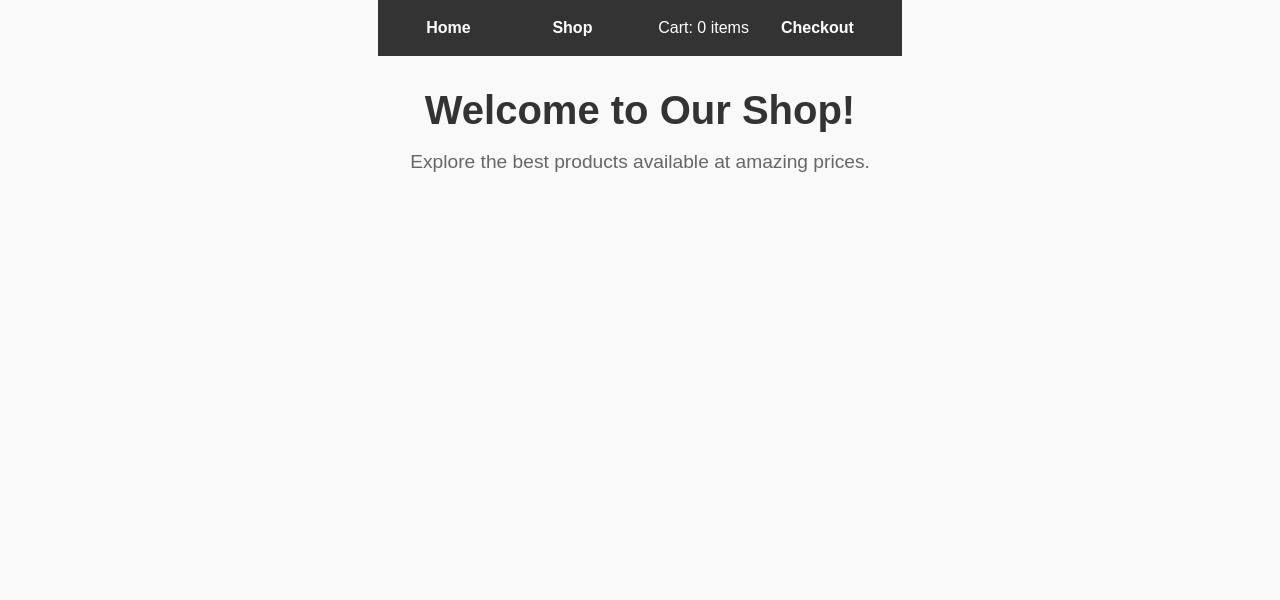
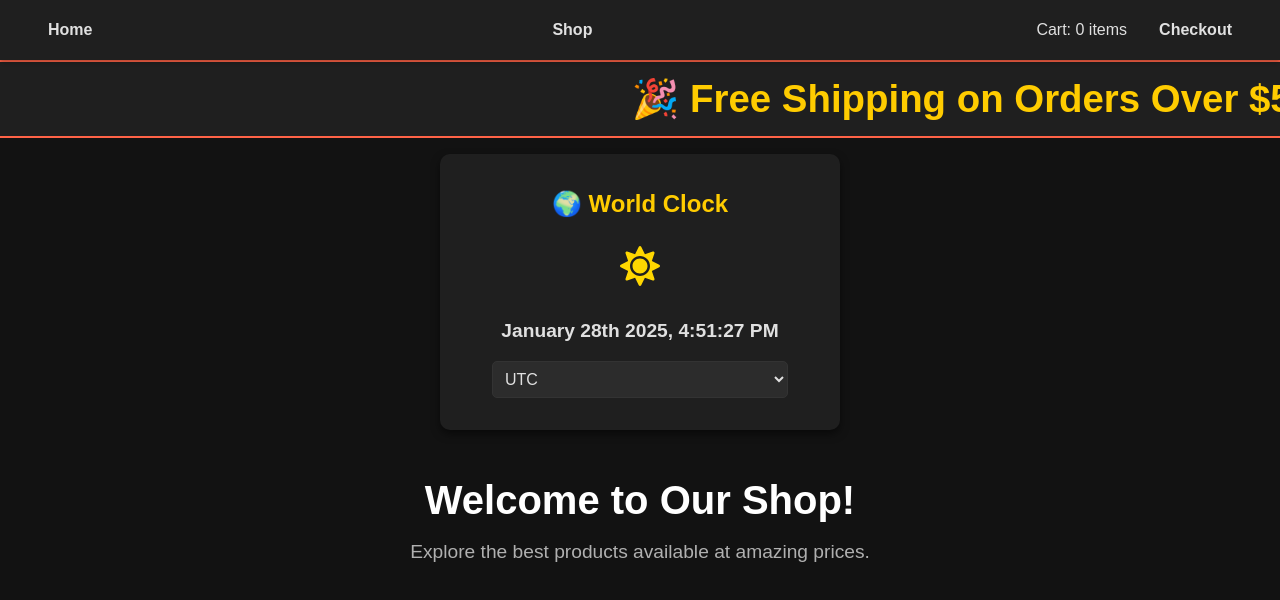
Before and after one commit to Bash-the-Kernel/shopping-cart, a React (Vite) app: page / in a window 1280 px wide. Shown: the top 600 px of the page. Built offline with nearby package versions, Linux system fonts and the light colour scheme.

Commit message:
added world clock and scrolling banner and dark theme

```diff
--- a/package.json
+++ b/package.json
@@ -12,10 +12,13 @@
   "dependencies": {
     "@tailwindcss/vite": "^4.0.0",
     "axios": "^1.7.9",
+    "framer-motion": "^12.0.6",
+    "moment-timezone": "^0.5.47",
     "react": "^18.3.1",
     "react-dom": "^18.3.1",
     "react-helmet": "^6.1.0",
     "react-helmet-async": "^2.0.5",
+    "react-icons": "^5.4.0",
     "react-router-dom": "^7.1.3",
     "react-testing-library": "^8.0.1",
     "tailwind": "^4.0.0"
--- a/src/App.css
+++ b/src/App.css
@@ -7,8 +7,8 @@
 
 body {
   font-family: Arial, sans-serif;
-  background-color: #f9f9f9;
-  color: #333;
+  background-color: #121212; /* Dark background */
+  color: #e0e0e0; /* Light text for contrast */
   min-height: 100vh;
   display: flex;
   flex-direction: column;
@@ -25,15 +25,27 @@ nav {
   justify-content: space-between;
   align-items: center;
   padding: 1rem 2rem;
-  background-color: #333;
-  color: white;
-  width: 100%;
+  background-color: #1f1f1f; /* Darker navbar */
+  color: #e0e0e0;
+  width: 100vw; /* Ensure it stretches across the full width */
+  position: fixed; /* Fix it to the top */
+  top: 0;
+  left: 0;
+  right: 0;
+  height: 60px; /* Fixed height for consistency */
+  z-index: 1000; /* Ensure it's above other elements */
+  box-shadow: 0 2px 4px rgba(0, 0, 0, 0.3);
+}
+
+body {
+  padding-top: 60px; /* Prevent content from hiding under the fixed navbar */
 }
 
 nav a {
   margin: 0 1rem;
-  color: white;
+  color: #e0e0e0;
   font-weight: bold;
+  transition: color 0.3s ease;
 }
 
 nav a:hover {
@@ -50,6 +62,7 @@ nav span {
   font-size: 1rem;
 }
 
+
 /* Home Page Styles */
 .home {
   padding: 2rem;
@@ -60,11 +73,12 @@ nav span {
 .home h1 {
   font-size: 2.5rem;
   margin-bottom: 1rem;
+  color: #ffffff; /* Bright white for headings */
 }
 
 .home p {
   font-size: 1.2rem;
-  color: #666;
+  color: #b0b0b0; /* Lighter gray for text */
 }
 
 /* Shop Page Styles */
@@ -77,12 +91,13 @@ nav span {
   font-size: 2rem;
   margin-bottom: 2rem;
   text-align: center;
+  color: #ffffff;
 }
 
 .loading-message, .error-message {
   text-align: center;
   font-size: 1.2rem;
-  color: #666;
+  color: #b0b0b0;
   margin: 2rem 0;
 }
 
@@ -100,12 +115,18 @@ nav span {
 
 /* Product Card Styles */
 .product-card {
-  border: 1px solid #ddd;
+  border: 1px solid #333; /* Darker border */
   border-radius: 8px;
   padding: 1rem;
-  background-color: white;
-  box-shadow: 0 2px 4px rgba(0, 0, 0, 0.1);
+  background-color: #1f1f1f; /* Dark card background */
+  box-shadow: 0 4px 8px rgba(0, 0, 0, 0.3);
   text-align: center;
+  transition: transform 0.3s ease, box-shadow 0.3s ease;
+}
+
+.product-card:hover {
+  transform: translateY(-5px);
+  box-shadow: 0 6px 12px rgba(0, 0, 0, 0.4);
 }
 
 .product-card img {
@@ -118,43 +139,40 @@ nav span {
 .product-card h3 {
   font-size: 1.2rem;
   margin: 1rem 0;
+  color: #ffffff;
 }
 
 .product-card p {
   font-size: 1.1rem;
-  color: #333;
+  color: #b0b0b0;
   margin: 0.5rem 0;
 }
 
-.product-card div {
-  display: flex;
-  justify-content: center;
-  align-items: center;
-  gap: 0.5rem;
-  margin: 1rem 0;
-}
-
 .product-card button {
-  background-color: #333;
+  background-color: #ff6347; /* Tomato color */
   color: white;
   border: none;
   padding: 0.5rem 1rem;
   border-radius: 4px;
   cursor: pointer;
   font-size: 1rem;
+  transition: background-color 0.3s ease;
 }
 
 .product-card button:hover {
-  background-color: #ff6347; /* Tomato color */
+  background-color: #e5533d; /* Darker tomato color */
 }
 
 .product-card input {
   width: 50px;
   text-align: center;
   padding: 0.5rem;
-  border: 1px solid #ddd;
+  border: 1px solid #333;
   border-radius: 4px;
+  background-color: #2c2c2c; /* Dark input background */
+  color: #e0e0e0;
 }
+
 .add-to-cart-button:focus {
   outline: 2px solid #ff6347; /* Highlight focus state */
 }
@@ -177,6 +195,7 @@ nav span {
   font-size: 2rem;
   margin-bottom: 2rem;
   text-align: center;
+  color: #ffffff;
 }
 
 .cart ul {
@@ -185,22 +204,23 @@ nav span {
 }
 
 .cart li {
-  border: 1px solid #ddd;
+  border: 1px solid #333;
   border-radius: 8px;
   padding: 1rem;
   margin: 1rem 0;
-  background-color: white;
-  box-shadow: 0 2px 4px rgba(0, 0, 0, 0.1);
+  background-color: #1f1f1f;
+  box-shadow: 0 2px 4px rgba(0, 0, 0, 0.3);
 }
 
 .cart h3 {
   font-size: 1.2rem;
   margin: 0 0 0.5rem 0;
+  color: #ffffff;
 }
 
 .cart p {
   font-size: 1rem;
-  color: #666;
+  color: #b0b0b0;
   margin: 0.25rem 0;
 }
 
--- a/src/App.jsx
+++ b/src/App.jsx
@@ -4,10 +4,12 @@ import { HelmetProvider } from "react-helmet-async";
 import "./App.css";
 
 // Lazy imports for components
+const ScrollingBanner = React.lazy(() => import("./components/ScrollingBanner"));
 const Navbar = React.lazy(() => import("./components/Navbar"));
 const Home = React.lazy(() => import("./pages/Home"));
 const Shop = React.lazy(() => import("./pages/Shop"));
 const Cart = React.lazy(() => import("./pages/Cart"));
+const WorldClock = React.lazy(() => import("./components/WorldClock"));
 
 const App = () => {
   const [cart, setCart] = useState([]); // State to manage the cart
@@ -20,6 +22,8 @@ const App = () => {
       <Router>
         <Suspense fallback={<div>Loading...</div>}>
           <Navbar cartCount={cartCount} />
+          <ScrollingBanner/>
+          <WorldClock/>
           <Routes>
             <Route path="/" element={<Home />} />
             <Route path="/shop" element={<Shop cart={cart} setCart={setCart} />} />
--- /dev/null
+++ b/src/components/ScrollingBanner.jsx
@@ -0,0 +1,15 @@
+import "./.././styles/ScrollingBanner.css";
+
+const ScrollingBanner = () => {
+  return (
+    <div className="scrolling-banner">
+      <div className="banner-content">
+        <div className="banner-item">🎉 Free Shipping on Orders Over $50!</div>
+        <div className="banner-item">🔥 Limited Time Offer: 20% Off Sunglasses!</div>
+        <div className="banner-item">🌟 New Arrivals Just Landed!</div>
+      </div>
+    </div>
+  );
+};
+
+export default ScrollingBanner;
--- /dev/null
+++ b/src/components/WorldClock.jsx
@@ -0,0 +1,107 @@
+import { useState, useEffect } from "react";
+import moment from "moment-timezone";
+import { motion } from "framer-motion";
+import { FaSun, FaMoon } from "react-icons/fa";
+
+const WorldClock = () => {
+  const [currentTime, setCurrentTime] = useState(moment());
+  const [selectedTimezone, setSelectedTimezone] = useState(Intl.DateTimeFormat().resolvedOptions().timeZone);
+  const [isDaytime, setIsDaytime] = useState(true);
+
+  const allTimezones = moment.tz.names();
+
+  useEffect(() => {
+    const timer = setInterval(() => {
+      const now = moment().tz(selectedTimezone);
+      setCurrentTime(now);
+      const hour = now.hour();
+      setIsDaytime(hour >= 6 && hour < 18); // Daytime: 6 AM to 6 PM
+    }, 1000);
+
+    return () => clearInterval(timer);
+  }, [selectedTimezone]);
+
+  return (
+    <motion.div
+      style={styles.container}
+      initial={{ opacity: 0, y: 20 }}
+      animate={{ opacity: 1, y: 0 }}
+      transition={{ duration: 0.5 }}
+    >
+      <h2 style={styles.title}>🌍 World Clock</h2>
+
+      <div style={styles.clock}>
+        <motion.div
+          style={styles.icon}
+          initial={{ scale: 0 }}
+          animate={{ scale: 1 }}
+          transition={{ duration: 0.5 }}
+        >
+          {isDaytime ? <FaSun size={40} color="#FFD700" /> : <FaMoon size={40} color="#4B0082" />}
+        </motion.div>
+
+        <motion.p
+          style={styles.time}
+          initial={{ opacity: 0 }}
+          animate={{ opacity: 1 }}
+          transition={{ duration: 0.5 }}
+        >
+          {currentTime.format("MMMM Do YYYY, h:mm:ss A")}
+        </motion.p>
+
+        <select
+          style={styles.selector}
+          value={selectedTimezone}
+          onChange={(e) => setSelectedTimezone(e.target.value)}
+        >
+          {allTimezones.map((timezone) => (
+            <option key={timezone} value={timezone}>
+              {timezone}
+            </option>
+          ))}
+        </select>
+      </div>
+    </motion.div>
+  );
+};
+
+const styles = {
+  container: {
+    textAlign: "center",
+    padding: "2rem",
+    color: "#e0e0e0",
+    backgroundColor: "#1f1f1f",
+    borderRadius: "10px",
+    boxShadow: "0 4px 8px rgba(0, 0, 0, 0.5)",
+    maxWidth: "400px",
+    margin: "1rem auto",
+  },
+  title: {
+    fontSize: "1.5rem",
+    marginBottom: "1rem",
+    color: "#ffcc00",
+  },
+  clock: {
+    display: "flex",
+    flexDirection: "column",
+    alignItems: "center",
+    gap: "1rem",
+  },
+  time: {
+    fontSize: "1.2rem",
+    fontWeight: "bold",
+  },
+  selector: {
+    padding: "0.5rem",
+    fontSize: "1rem",
+    borderRadius: "5px",
+    border: "1px solid #333",
+    backgroundColor: "#2c2c2c",
+    color: "#e0e0e0",
+  },
+  icon: {
+    margin: "0.5rem 0",
+  },
+};
+
+export default WorldClock;
--- /dev/null
+++ b/src/styles/ScrollingBanner.css
@@ -0,0 +1,35 @@
+/* Scrolling Banner Styles */
+.scrolling-banner {
+    width: 100vw;
+    overflow: hidden;
+    background: #1f1f1f;
+    color: #ffcc00;
+    font-size: 2.4rem;
+    font-weight: bold;
+    text-align: center;
+    white-space: nowrap;
+    padding: 0.5rem 0;
+    position: relative;
+    border-top: 2px solid #ff6347; /* Optional: Add borders for styling */
+    border-bottom: 2px solid #ff6347;
+  }
+
+  .banner-content {
+    display: inline-flex;
+    animation: scroll-banner 15s linear infinite;
+  }
+
+  .banner-item {
+    margin: 0 2rem;
+    white-space: nowrap;
+  }
+
+  /* Animation for scrolling effect */
+  @keyframes scroll-banner {
+    0% {
+      transform: translateX(100%);
+    }
+    100% {
+      transform: translateX(-100%);
+    }
+  }
```
Also changed, not shown: 1 other file (tests, documents, lock files or other folders).
